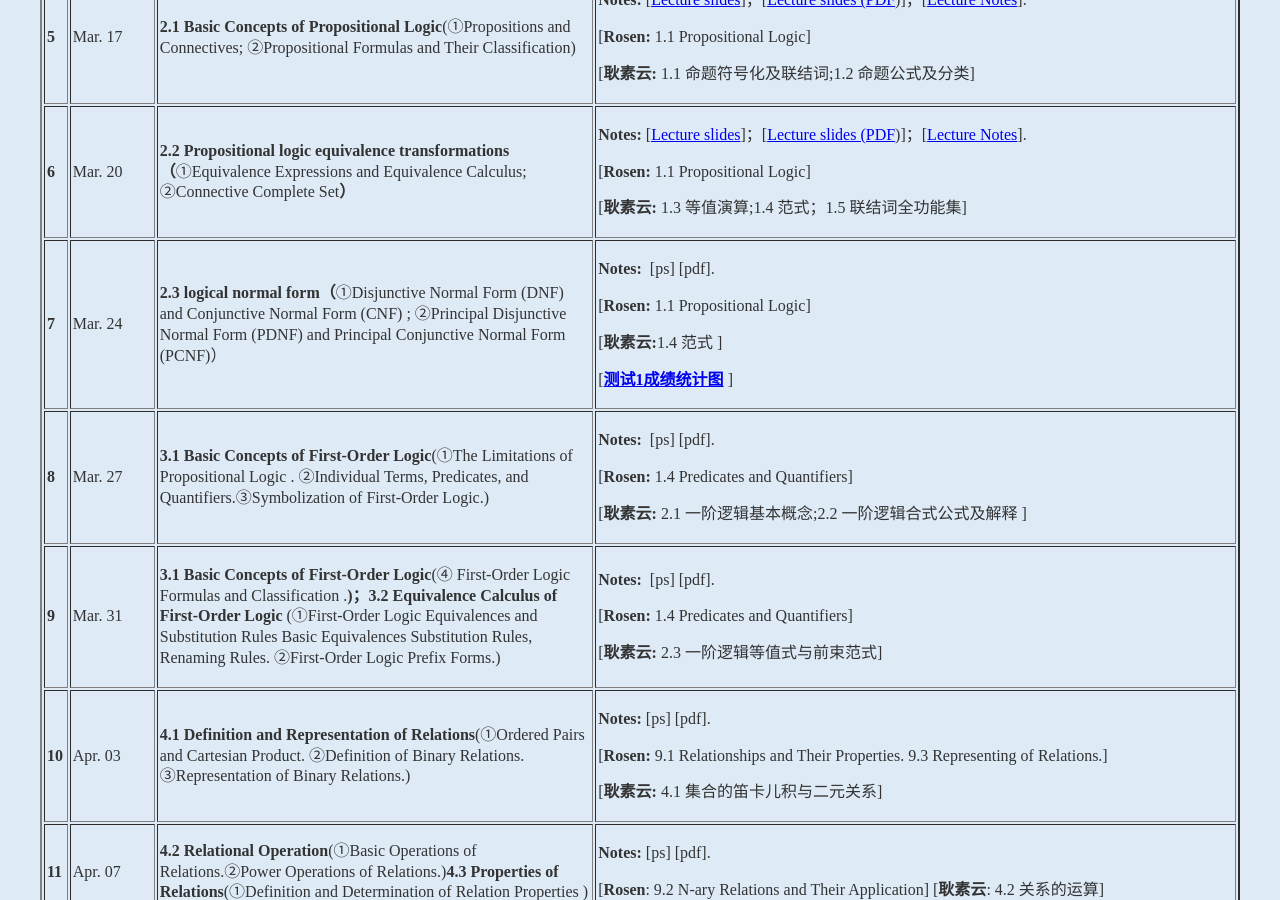
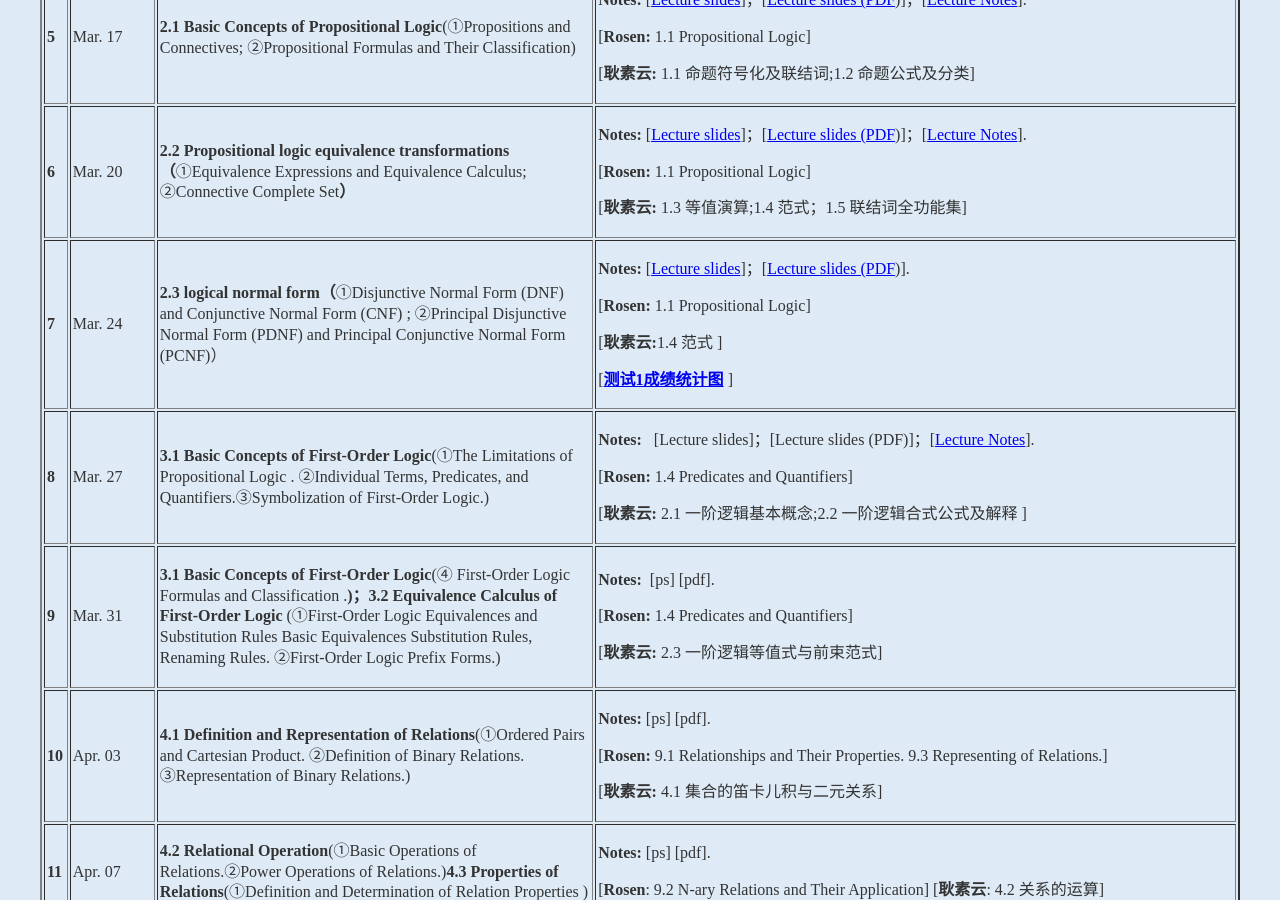
Before and after one commit to kejiwei/kejiwei.github.io, a Jekyll site: the page teaching/courses/dismath/index.html, which Jekyll copies as it is, in a window 1280 px wide and 900 px high, scrolled down 1747 px. Built offline with Jekyll 4.4.1, drawn with Linux system fonts in a browser that asks for light colours.

Commit message:
20260324

```diff
--- a/teaching/courses/dismath/index.html
+++ b/teaching/courses/dismath/index.html
@@ -133,7 +133,7 @@
                 <td><b>7</b></td>
                 <td>Mar. 24</td>
                 <td><strong>2.3 logical normal form（</strong>①Disjunctive Normal Form (DNF) and Conjunctive Normal Form (CNF) ; ②Principal Disjunctive Normal Form (PDNF) and Principal Conjunctive Normal Form (PCNF)）</td>
-                <td><p><strong>Notes:</strong> &nbsp;[ps] [pdf].</p>
+                <td><p><strong>Notes:</strong> [<a href="slides/CH2 Propositional Logic-26(7)63-FIN.ppsx">Lecture slides</a>]；[<a href="slides/CH2 Propositional Logic-26(7)63-FIN.pdf">Lecture slides (PDF</a>)].</p>
                   <p>[<strong>Rosen:</strong> 1.1 Propositional Logic]</p>
                   <p>[<strong>耿素云:</strong>1.4 范式<strong>&nbsp;</strong>]&nbsp; <br>
                   </p>
@@ -144,7 +144,7 @@
                 <td><b>8</b></td>
                 <td>Mar. 27</td>
                 <td><strong>3.1 Basic Concepts of First-Order Logic</strong>(①The Limitations of Propositional Logic . ②Individual Terms, Predicates, and Quantifiers.③Symbolization of First-Order Logic.)</td>
-                <td><p><strong>Notes:</strong> &nbsp;[ps] [pdf].&nbsp; <br>
+                <td><p><strong>Notes:</strong> &nbsp; [Lecture slides]；[Lecture slides (PDF)]；[<a href="slides/离散数学讲义第4章 一阶逻辑-20260301.pdf">Lecture Notes</a>].&nbsp; <br>
                 </p>
                   <p>[<strong>Rosen:</strong> 1.4 Predicates and Quantifiers]</p>
                   <p>[<strong>耿素云: </strong>2.1 一阶逻辑基本概念;2.2 一阶逻辑合式公式及解释 ]</p></td>
```
Also changed, not shown: 3 other files.
